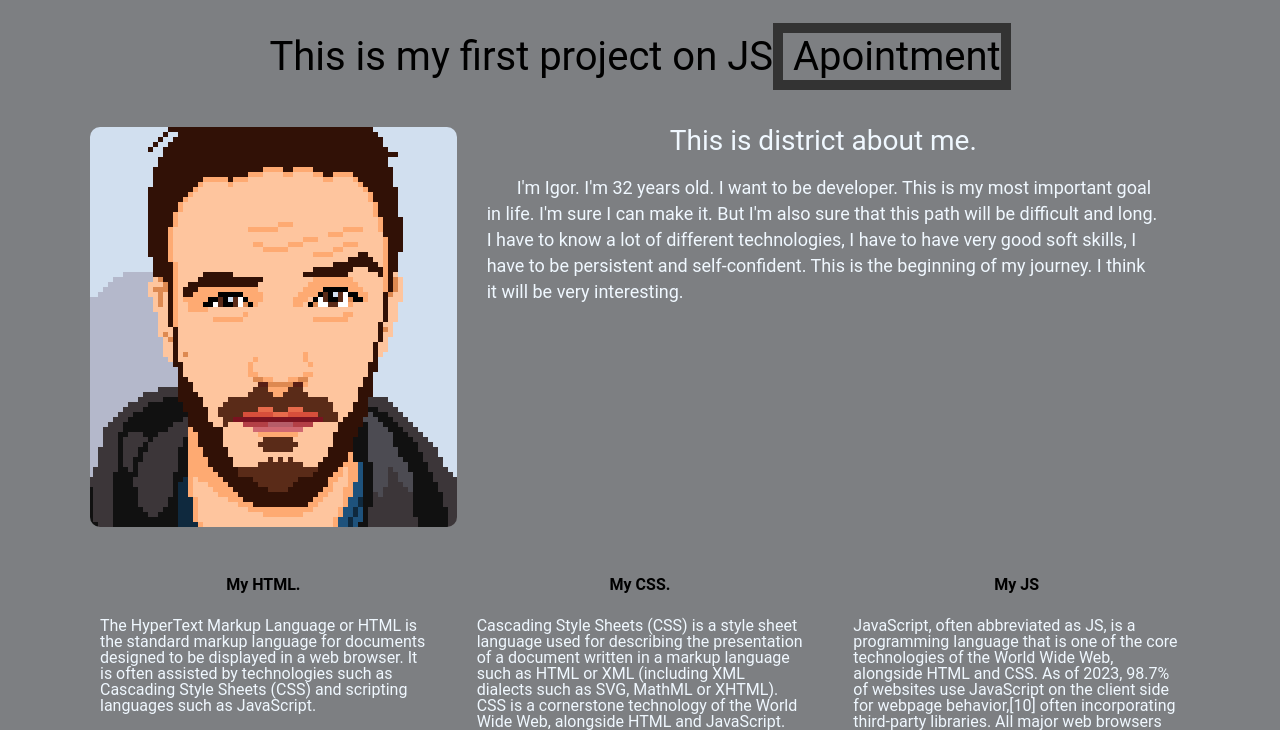
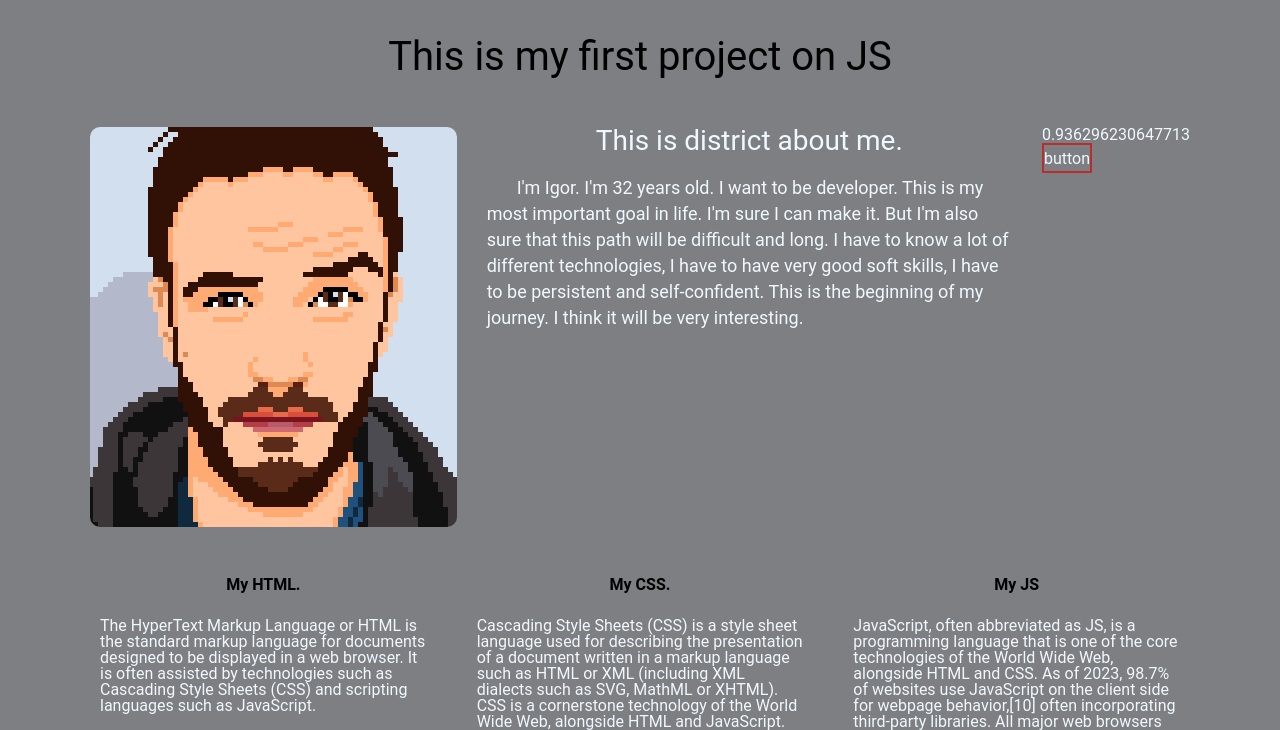
Before and after one commit to Sparkisss/Little_Project, a plain HTML site: page index.html in a window 1280 px wide. Both pictures are taken after a click on the link 50 px from the left and 30 px from the top of the page. Shown: the part 63-793 px from the top of the page. Drawn offline with Linux system fonts and the light colour scheme.

Commit message:
23-08-23

```diff
--- a/CSS/style.css
+++ b/CSS/style.css
@@ -11,6 +11,11 @@ body{
   font-family: "Ubuntu";
   background-color: rgb(125, 127, 130);
   color: aliceblue;
+}
+button {
+  height: 30px;
+  width: 50px;
+  border: 2px solid #bb2c2c;
 }
 
 .container {
--- a/JS/script.js
+++ b/JS/script.js
@@ -152,11 +152,51 @@
 // console.groupCollapsed(document.links);
 
 // Созданиен элемента
-const titles = document.querySelector('h1');
-const span = document.createElement('span');
-span.textContent = '   Apointment';
-span.classList.add('border');
-titles.appendChild(span);
-console.log(span);
+// const titles = document.querySelector('h1');
+// const span = document.createElement('span');
+// span.textContent = '   Apointment';
+// span.classList.add('border');
+// titles.appendChild(span);
+// console.log(span);
 
-// Создание множества элементов
+// // Создание множества элементов
+// const fragment = document.createDocumentFragment();
+// const colors = ['black', 'red', 'white'];
+// colors.forEach(color => {
+//   const item = document.createElement('div');
+//   item.classList.add('border');
+//   item.style.background = color;
+
+//   item.textContent = color;
+//   fragment.appendChild(item);
+// })
+// document.body.appendChild(fragment);
+
+
+// События основы
+const btn = document.querySelector('.logo');
+const link = document.querySelector('.a');
+const free = document.querySelector('.fristail');
+
+// btn.addEventListener('click', function(e) {
+//   console.log(e);
+// });
+
+// link.addEventListener('click', function(e) {
+//   console.log('click');
+// })
+
+btn.addEventListener('click', e => {
+  const div = document.createElement('div');
+  const nestedBtn = document.createElement('button');
+  div.textContent = Math.random();
+  nestedBtn.textContent = 'button';
+  div.appendChild(nestedBtn);
+  free.appendChild(div);
+});
+
+free.addEventListener('click', e => {
+  if (e.target.tagName === 'BUTTON') {
+    console.log('CREAT');
+  }
+});
--- a/index.html
+++ b/index.html
@@ -30,7 +30,7 @@
         </ul>
       </div>
       <div class="contacts">
-        <a href="#">Telegram</a>
+        <a class="a" href="#">Telegram</a>
         <a href="#">LinKedin</a>
         <a href="#">+375333038844</a>
       </div>
@@ -52,6 +52,7 @@
             self-confident. This is the beginning of my journey. I think it will be very interesting.
           </div>
         </div>
+        <div class="fristail"></div>
       </div>
       <div class="flex__row">
         <div class="flex__item">
```
Also changed, not shown: img/logo/n.jpg (deleted).
